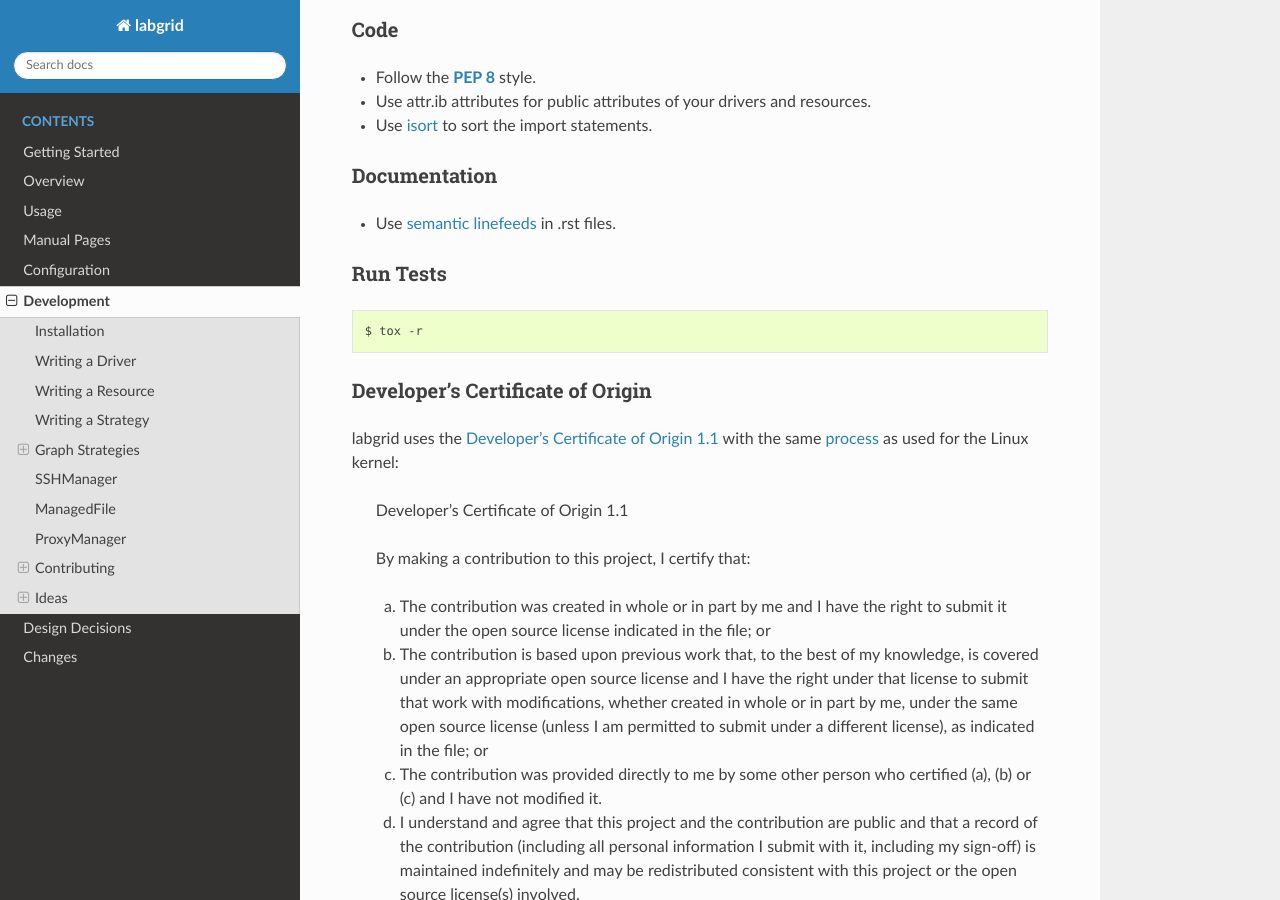
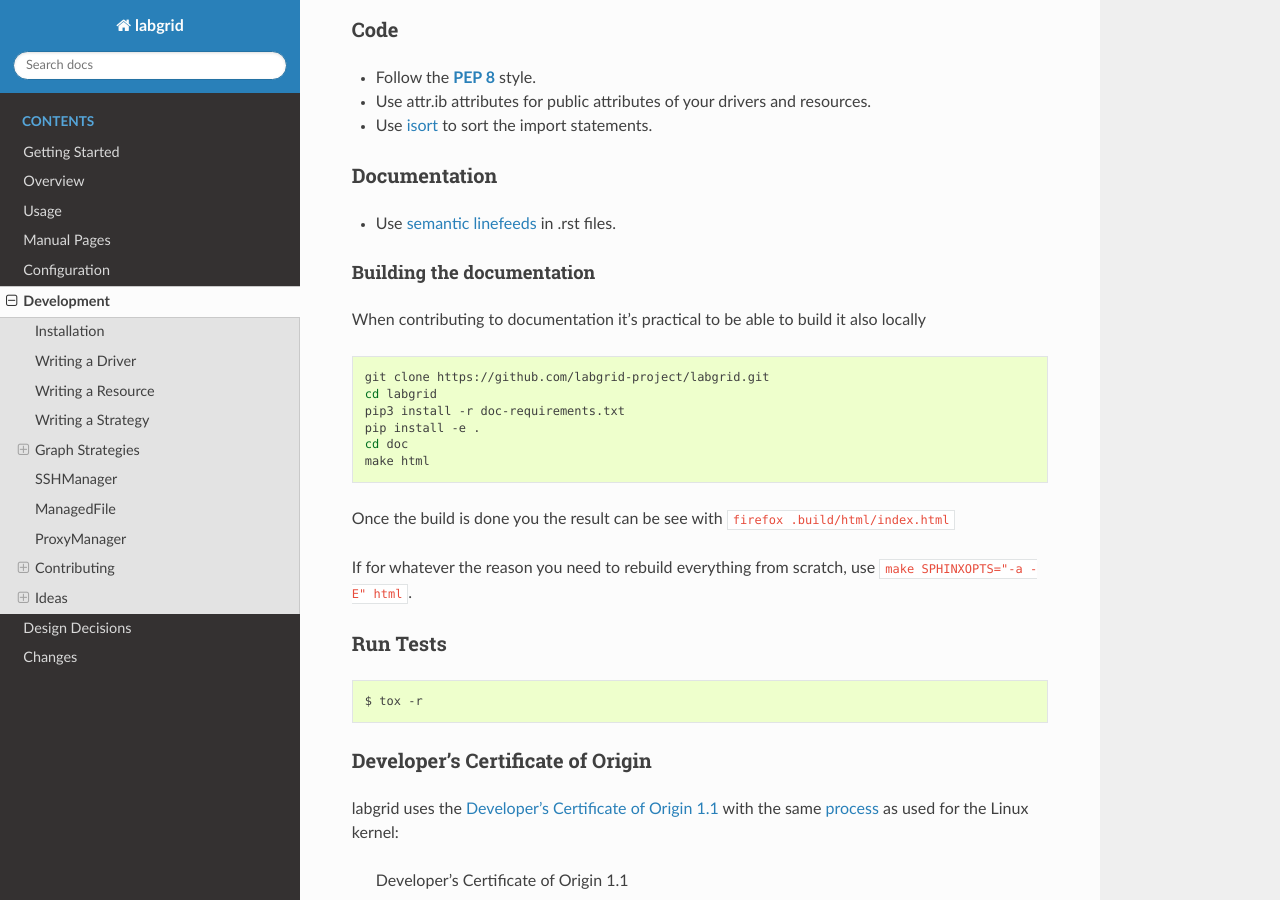
Before and after one commit to labgrid-project/labgrid, a Sphinx documentation site: the page built from doc/development.rst, in a window 1280 px wide and 900 px high, scrolled down 9733 px. Built offline with Sphinx 7.4.7 and the Read the Docs theme 2.0.0, drawn with Linux system fonts in a browser that asks for light colours; pages that are not in the unit, such as notebooks, are missing from menus.

Commit message:
Add an example on how to build the docs
Signed-off-by: Alan <alan.martinovic@gmail.com>

```diff
--- a/doc/development.rst
+++ b/doc/development.rst
@@ -527,8 +527,27 @@
 
 Documentation
 ~~~~~~~~~~~~~
+
 - Use `semantic linefeeds
   <http://rhodesmill.org/brandon/2012/one-sentence-per-line/>`_ in .rst files.
+
+Building the documentation
+++++++++++++++++++++++++++
+
+When contributing to documentation it's practical to be able to build it also locally
+
+.. code-block:: bash
+
+    git clone https://github.com/labgrid-project/labgrid.git
+    cd labgrid
+    pip3 install -r doc-requirements.txt
+    pip install -e .
+    cd doc
+    make html
+
+Once the build is done you the result can be see with ``firefox .build/html/index.html``
+
+If for whatever the reason you need to rebuild everything from scratch, use ``make SPHINXOPTS="-a -E" html``.
 
 Run Tests
 ~~~~~~~~~
```
